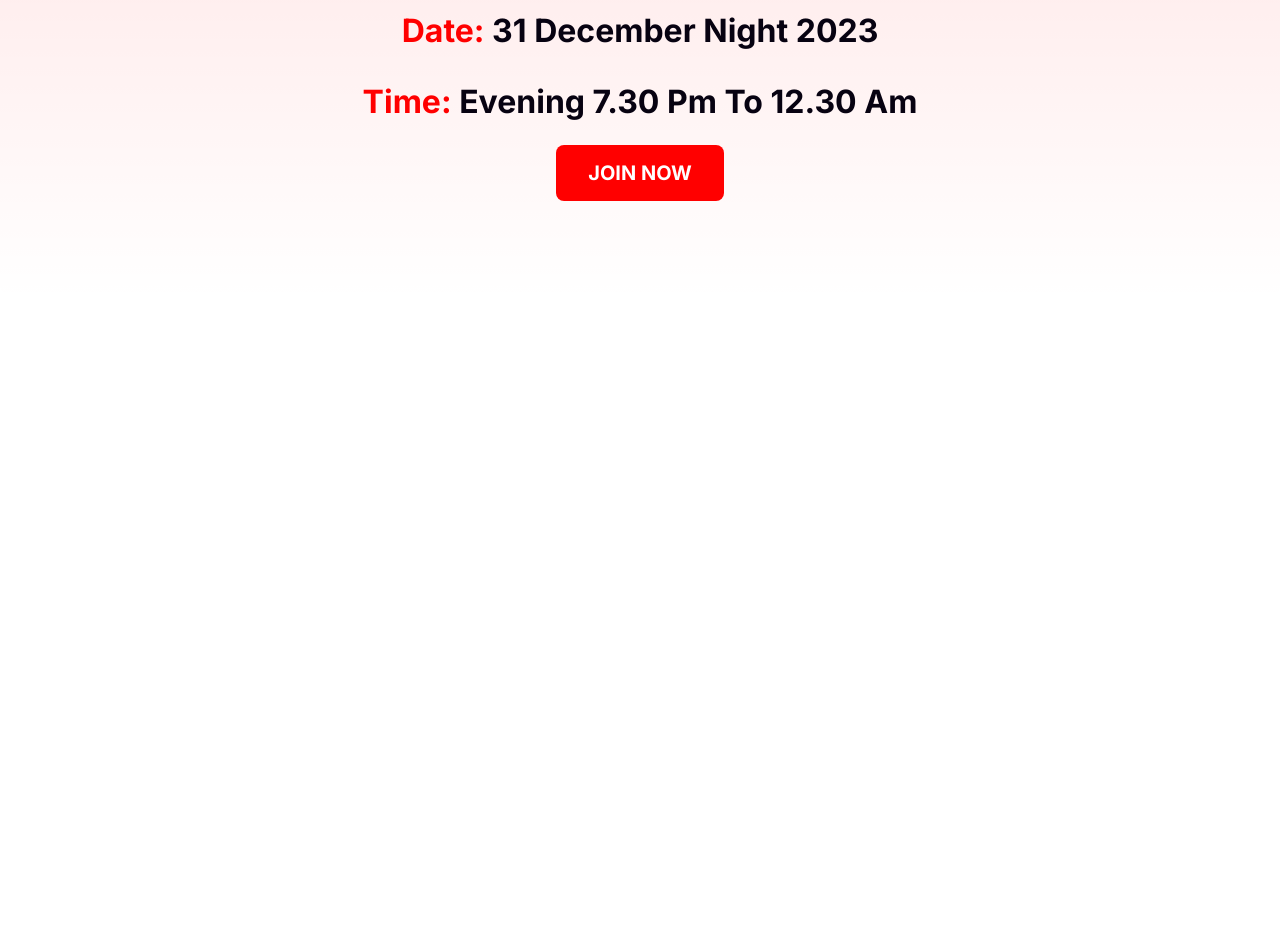
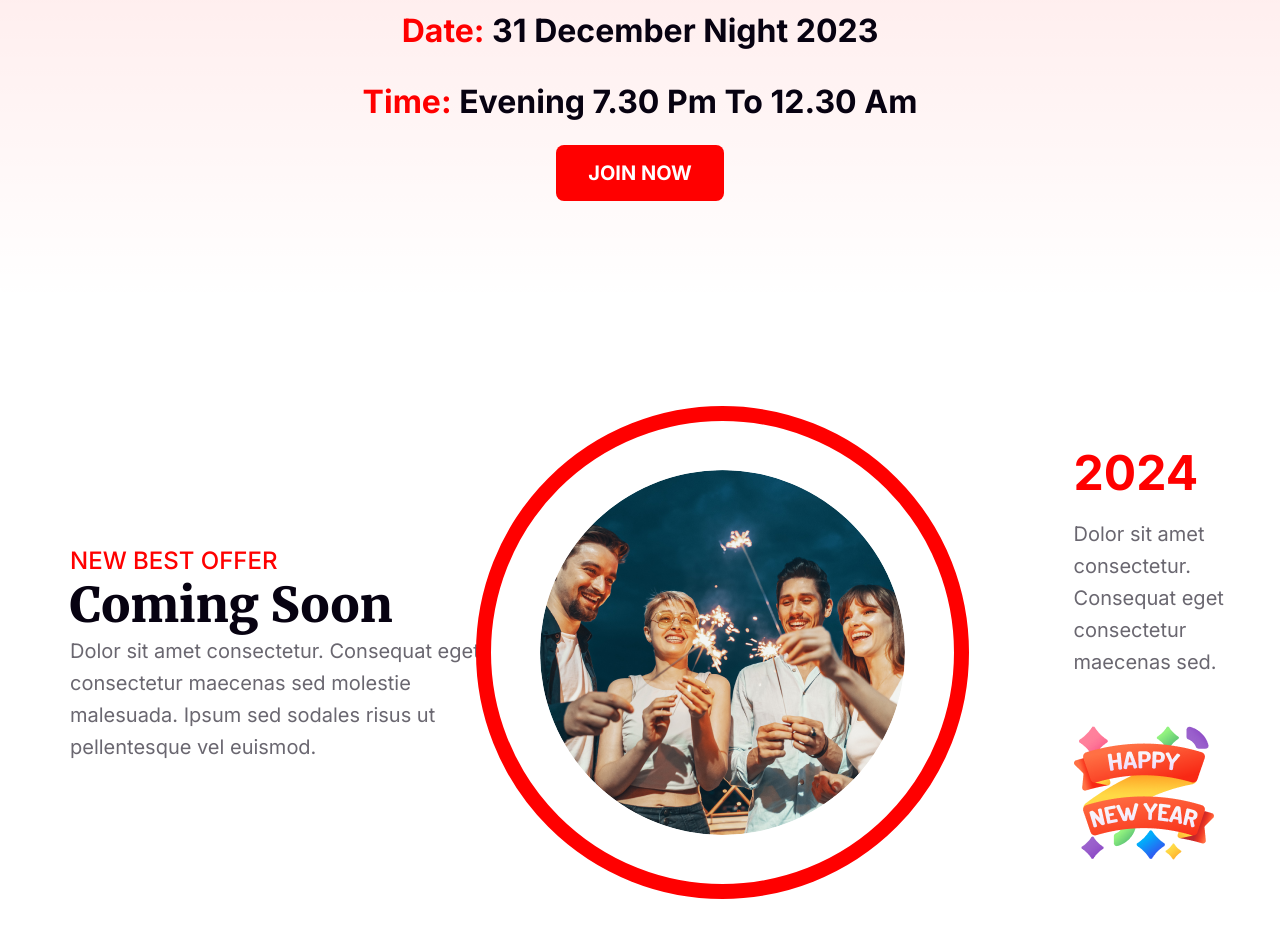
Before and after one commit to SamiulIslam007/new-year-project-ph-assignment1, a plain HTML site: page index.html in a window 1280 px wide. Shown: the part 2532-3470 px from the top of the page. Before the commit the page ends 2833 px from the top, so only its background shows below. Drawn offline with Linux system fonts and the light colour scheme.

Commit message:
Best offer section added

```diff
--- a/index.html
+++ b/index.html
@@ -55,6 +55,28 @@
         </h4>
         <button class="btn-primary">Join Now</button>
       </section>
+
+      <section class="best-offers">
+        <div class="best-content1">
+          <h5 class="best-content1-subheading">NEW BEST OFFER</h5>
+          <h3 class="best-content1-heading">Coming Soon</h3>
+          <p class="best-offers-description">
+            Dolor sit amet consectetur. Consequat eget consectetur maecenas sed
+            molestie malesuada. Ipsum sed sodales risus ut pellentesque vel
+            euismod.
+          </p>
+        </div>
+        <div class="best-content2">
+          <img src="./resources/Ellipse 1.png" alt="ellipse photo" />
+        </div>
+        <div class="best-content3">
+          <h2 class="best-content3-heading">2024</h2>
+          <p class="best-offers-description">
+            Dolor sit amet consectetur. Consequat eget consectetur maecenas sed.
+          </p>
+          <img src="./resources/Group 96.png" alt="Happy New Year" />
+        </div>
+      </section>
     </main>
     <footer class="footer"></footer>
   </body>
--- a/styles/style.css
+++ b/styles/style.css
@@ -176,3 +176,59 @@ body {
 .details .red-text {
   color: #f00;
 }
+
+/* Best offers styles */
+
+.best-offers {
+  margin: 120px 0;
+  display: flex;
+  justify-content: space-between;
+  align-items: center;
+}
+.best-content1 {
+  margin-left: 70px;
+}
+.best-content1-subheading {
+  color: #f00;
+  font-family: Inter;
+  font-size: 24px;
+  font-style: normal;
+  font-weight: 500;
+}
+.best-content1-heading {
+  color: #070211;
+  font-family: Merriweather;
+  font-size: 48px;
+  font-style: normal;
+  font-weight: 900;
+  line-height: normal;
+  text-transform: capitalize;
+}
+
+.best-offers-description {
+  color: rgba(7, 2, 17, 0.6);
+  font-family: Inter;
+  font-size: 20px;
+  font-style: normal;
+  font-weight: 400;
+  line-height: 32px; /* 160% */
+}
+.best-content2 {
+  margin-right: 120px;
+}
+
+.best-content2 img {
+  border: 49px solid #fff;
+  outline: 15px solid #f00;
+  border-radius: 50%;
+}
+.best-content3-heading {
+  color: #f00;
+  font-family: Inter;
+  font-size: 48px;
+  font-style: normal;
+  font-weight: 700;
+}
+.best-content3 .best-offers-description {
+  margin: 16px 0 45px 0;
+}
```
